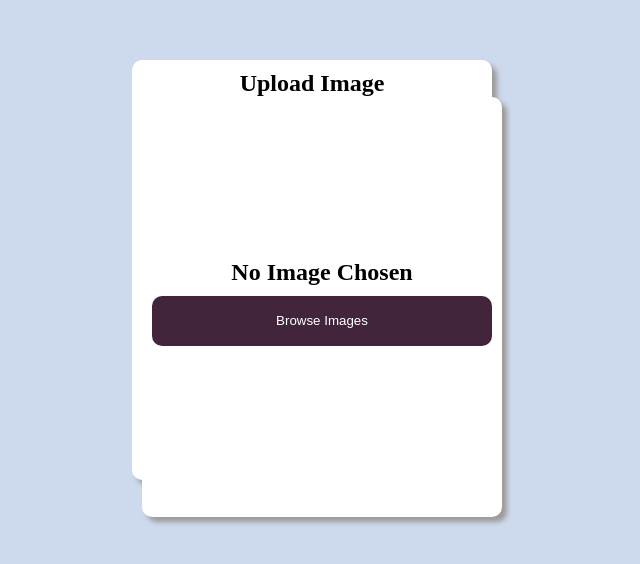
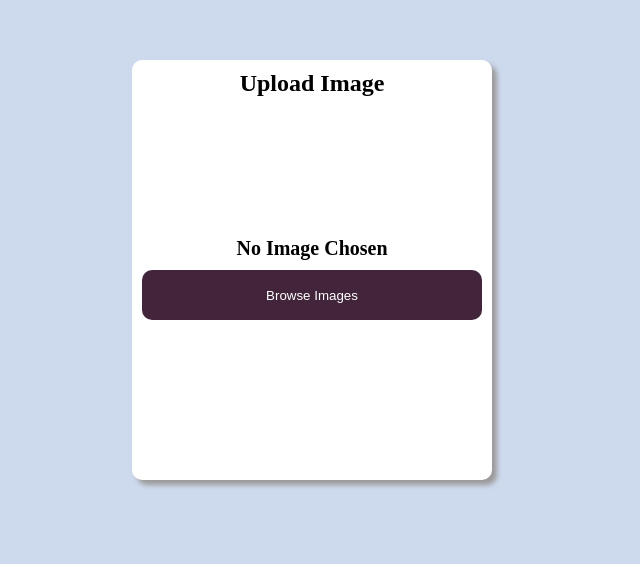
Before and after one commit to bryanguillen/ipfs-poc, a React (Create React App) app: page / in a window 1280 px wide. Shown: the part 130-694 px from the top of the page, without its empty margins (328-968 px from the left). Built offline with nearby package versions, Linux system fonts and the light colour scheme.

Commit message:
refactor: cleanup component and styles

```diff
--- a/src/components/upload-form/UploadForm.css
+++ b/src/components/upload-form/UploadForm.css
@@ -1,10 +1,3 @@
-.upload-form-button {
-  border-radius: 10px; /* arbitrary number */
-  color: white;
-  height: 50px;
-  width: 100%;
-}
-
 .upload-form-browse-button {
   background-color: #42253B;
 }
@@ -33,7 +26,7 @@
 }
 
 .upload-form-file-name {
-  font-size: 24px;
+  font-size: 20px;
   font-weight: bold;
   margin-bottom: 10px;
   overflow: hidden;
--- a/src/components/upload-form/UploadForm.js
+++ b/src/components/upload-form/UploadForm.js
@@ -1,4 +1,3 @@
-import AppModal from '../app-modal/AppModal';
 import './UploadForm.css';
 
 function UploadForm({
@@ -9,11 +8,11 @@ function UploadForm({
   submitting
 }) {
   return (
-    <AppModal>
+    <div className="upload-form-container">
       {errorExists ? <div className="upload-form-error">Oops!  Something went wrong.  Check console.</div> : null}
       <div className="upload-form-file-name">{imageName ? imageName : 'No Image Chosen'}</div>
       <div className="upload-form-browse-button-container">
-        <button className="upload-form-button upload-form-browse-button">Browse Images</button>
+        <button className="button-secondary">Browse Images</button>
         {!submitting ?
           <input
             accept="image/*"
@@ -41,7 +40,7 @@ function UploadForm({
           </div> :
           null
       }
-    </AppModal>
+    </div>
   );
 }
 
@@ -53,7 +52,7 @@ function SubmitButton({
   onClick
 }) {
   return (
-    <button className="upload-form-button upload-form-submit-button" onClick={onClick}>{label}</button>
+    <button className="button-primary" onClick={onClick}>{label}</button>
   );
 }
 
```
